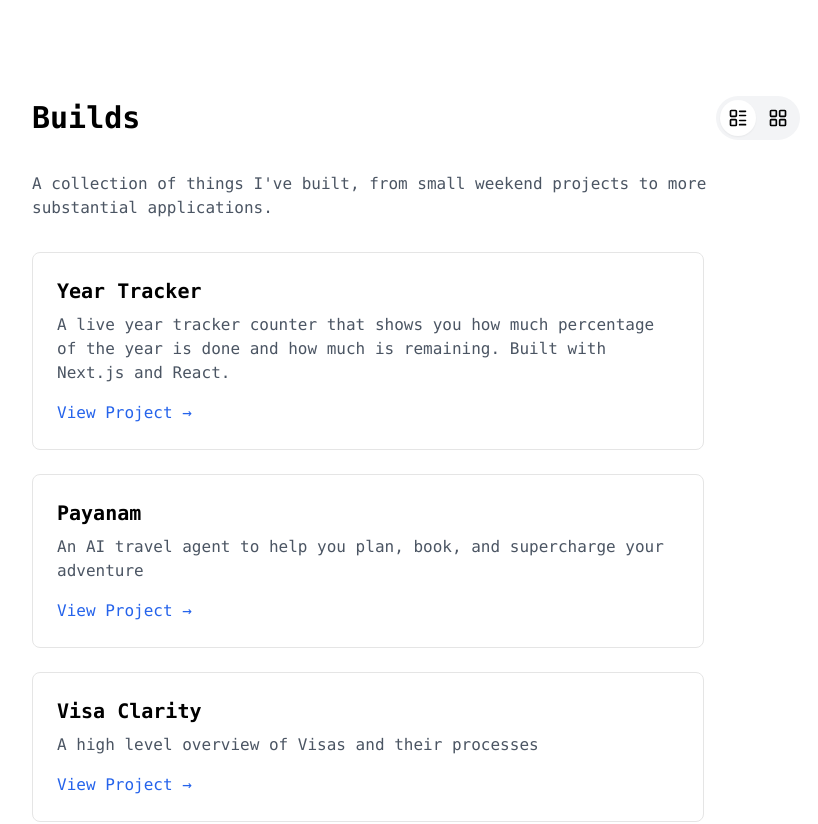
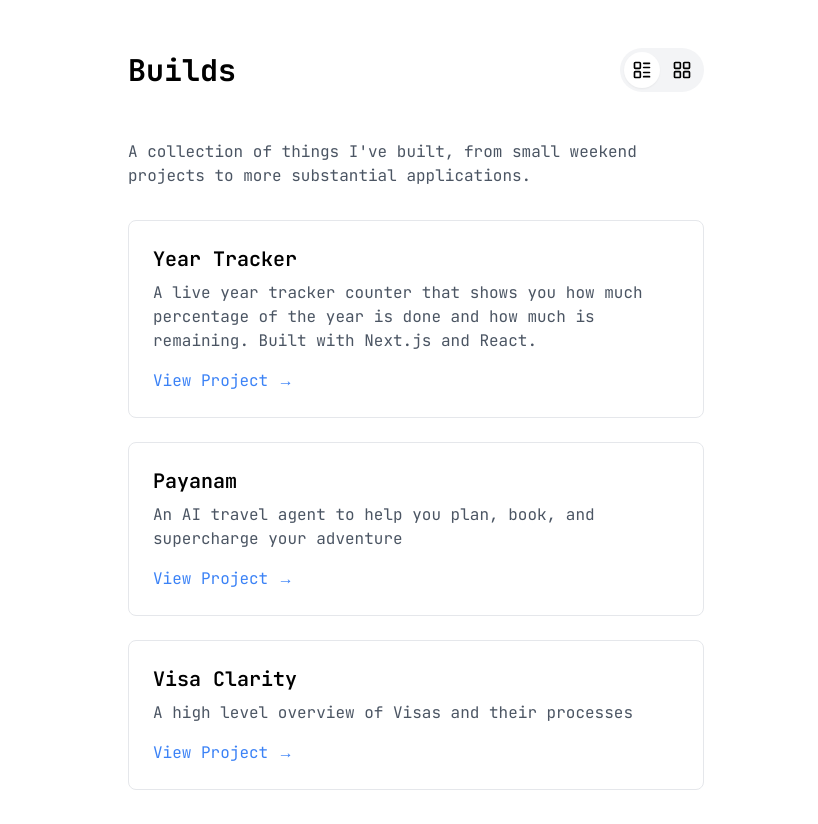
Before and after one commit to sriramkj07/Personalwebsite, a Next.js app: page /builds in a window 1280 px wide. Shown: the top 824 px of the page, without its empty margins (224-1042 px from the left). Built offline with nearby package versions, Linux system fonts and the light colour scheme.

Commit message:
Restore JetBrains Mono font and update builds page styling

```diff
--- a/app/builds/page.tsx
+++ b/app/builds/page.tsx
@@ -24,15 +24,20 @@ const projects = [
 ];
 
 const GridLayout = () => (
-  <div className="grid grid-cols-2 gap-6 max-w-3xl">
+  <div className="grid grid-cols-1 md:grid-cols-2 gap-6">
     {projects.map((project, index) => (
-      <div key={index} className="border rounded-lg p-6 relative hover:shadow-lg transition-shadow min-h-[200px]">
-        <div className="bg-gray-100 w-10 h-10 rounded-full flex items-center justify-center mb-4">
+      <div key={index} className="border border-gray-200 dark:border-gray-800 rounded-lg p-6 relative hover:shadow-lg transition-shadow">
+        <div className="bg-gray-100 dark:bg-gray-800 w-10 h-10 rounded-full flex items-center justify-center mb-4">
           {project.icon}
         </div>
         <h2 className="text-lg font-semibold mb-2">{project.title}</h2>
-        <p className="text-gray-600 text-sm mb-8">{project.description}</p>
-        <a href={project.link} className="absolute bottom-6 right-6 text-blue-600">
+        <p className="text-gray-600 dark:text-gray-400 text-sm mb-8">{project.description}</p>
+        <a
+          href={project.link}
+          className="absolute bottom-6 right-6 text-blue-500 hover:text-blue-600 dark:text-blue-400 dark:hover:text-blue-300"
+          target="_blank"
+          rel="noopener noreferrer"
+        >
           <span className="text-xl">→</span>
         </a>
       </div>
@@ -41,12 +46,17 @@ const GridLayout = () => (
 );
 
 const ListLayout = () => (
-  <div className="space-y-6 max-w-2xl">
+  <div className="space-y-6">
     {projects.map((project, index) => (
-      <div key={index} className="border rounded-lg p-6 hover:shadow-lg transition-shadow">
+      <div key={index} className="border border-gray-200 dark:border-gray-800 rounded-lg p-6 hover:shadow-lg transition-shadow">
         <h2 className="text-xl font-semibold mb-2">{project.title}</h2>
-        <p className="text-gray-600 mb-4">{project.description}</p>
-        <a href={project.link} className="text-blue-600 hover:text-blue-800 flex items-center gap-2">
+        <p className="text-gray-600 dark:text-gray-400 mb-4">{project.description}</p>
+        <a
+          href={project.link}
+          className="text-blue-500 hover:text-blue-600 dark:text-blue-400 dark:hover:text-blue-300 flex items-center gap-2"
+          target="_blank"
+          rel="noopener noreferrer"
+        >
           View Project →
         </a>
       </div>
@@ -58,19 +68,19 @@ export default function Builds() {
   const [viewType, setViewType] = useState('list');
 
   return (
-    <div className="min-h-screen bg-white text-black p-8 md:p-16 lg:p-24 font-mono">
-      <div className="max-w-3xl mx-auto">
-        <div className="flex justify-between items-center mb-8">
+    <main className="w-full max-w-2xl mx-auto p-4 md:p-8 lg:p-12">
+      <div className="flex justify-between items-center mb-12">
         <h1 className="text-3xl font-bold">Builds</h1>
 
-          <div className="bg-gray-100 p-1 rounded-full flex gap-1">
+        <div className="bg-gray-100 dark:bg-gray-800 p-1 rounded-full flex gap-1">
           <button
             onClick={() => setViewType('list')}
             className={`p-2 rounded-full transition-colors ${
               viewType === 'list'
-                  ? 'bg-white shadow-sm'
-                  : 'hover:bg-gray-200'
+                ? 'bg-white dark:bg-gray-700 shadow-sm'
+                : 'hover:bg-gray-200 dark:hover:bg-gray-600'
             }`}
+            aria-label="List view"
           >
             <LayoutList size={20} />
           </button>
@@ -78,21 +88,21 @@ export default function Builds() {
             onClick={() => setViewType('grid')}
             className={`p-2 rounded-full transition-colors ${
               viewType === 'grid'
-                  ? 'bg-white shadow-sm'
-                  : 'hover:bg-gray-200'
+                ? 'bg-white dark:bg-gray-700 shadow-sm'
+                : 'hover:bg-gray-200 dark:hover:bg-gray-600'
             }`}
+            aria-label="Grid view"
           >
             <LayoutGrid size={20} />
           </button>
         </div>
       </div>
 
-        <p className="text-gray-600 mb-8">
+      <p className="text-gray-600 dark:text-gray-400 mb-8">
         A collection of things I've built, from small weekend projects to more substantial applications.
       </p>
 
       {viewType === 'grid' ? <GridLayout /> : <ListLayout />}
-      </div>
-    </div>
+    </main>
   );
 }
--- a/app/layout.tsx
+++ b/app/layout.tsx
@@ -1,6 +1,12 @@
 import './globals.css'
+import { JetBrains_Mono } from 'next/font/google'
 import { ThemeProvider } from '@/components/theme-provider'
 import { Footer } from '@/components/footer'
+
+const jetbrainsMono = JetBrains_Mono({
+  subsets: ['latin'],
+  display: 'swap'
+})
 
 export const metadata = {
   title: 'Sriram Kothandaraman',
@@ -14,7 +20,7 @@ export default function RootLayout({
 }) {
   return (
     <html lang="en">
-      <body>
+      <body className={jetbrainsMono.className}>
         <ThemeProvider>
           <div className="min-h-screen bg-white dark:bg-gray-950 text-black dark:text-white flex flex-col">
             <div className="flex-grow">
```
Lines whose indentation alone changed are shown as unchanged.
